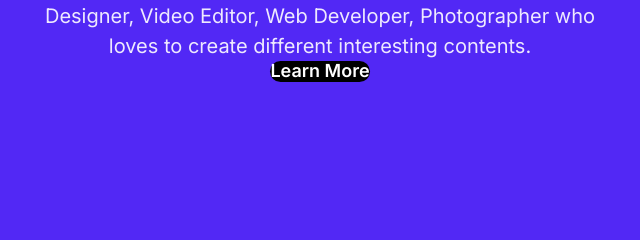
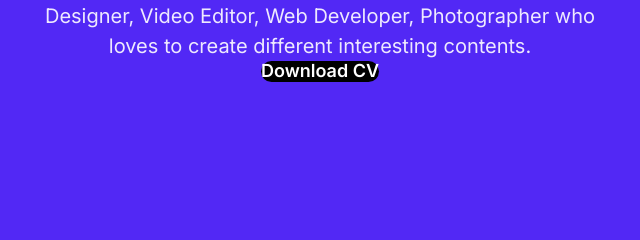
Before and after one commit to ceetoo7/chandan, a website built with Parcel: page index.html in a window 1280 px wide. Shown: the part 404-644 px from the top of the page, 320-960 px from the left. Built offline with nearby package versions, Linux system fonts and the light colour scheme.

Commit message:
files changed

```diff
--- a/index.html
+++ b/index.html
@@ -194,7 +194,7 @@ closeButton.addEventListener('click', function() {
               different interesting contents.
             </p>
             <div class="home-get-started1">
-              <span class="home-text04">Learn More</span>
+              <span class="home-text04"><a href="/images/chandan_chaudhary.pdf" download>Download CV   </a> </span>
             </div>
           </header>
           <div class="home-chandan-graphics">
```
Also changed, not shown: 1 other file.
